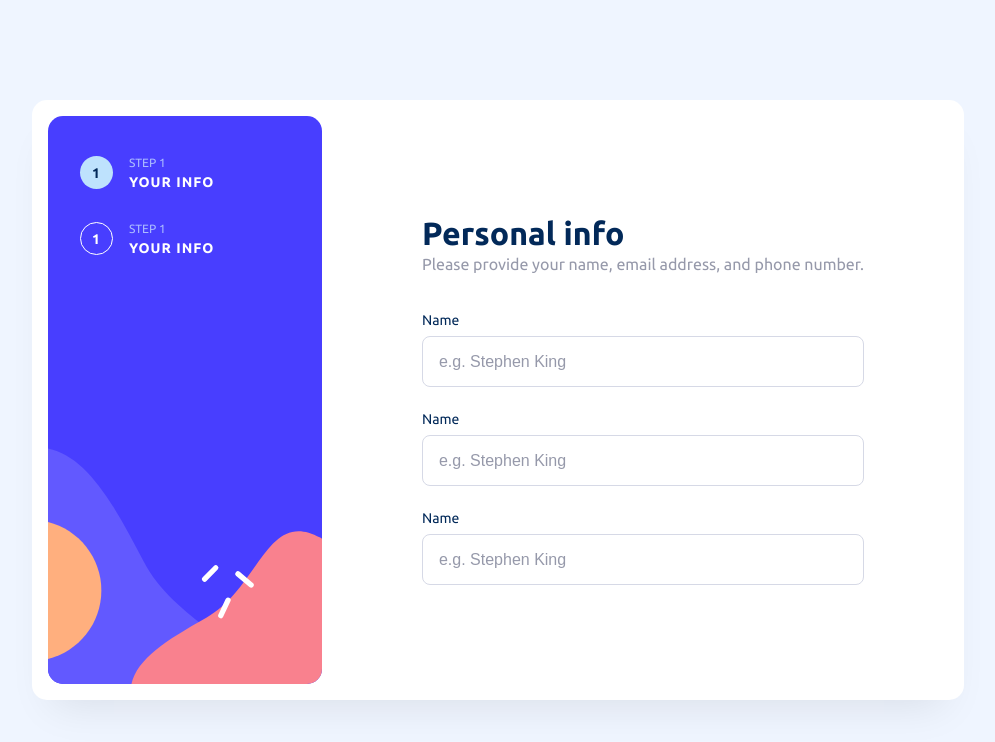
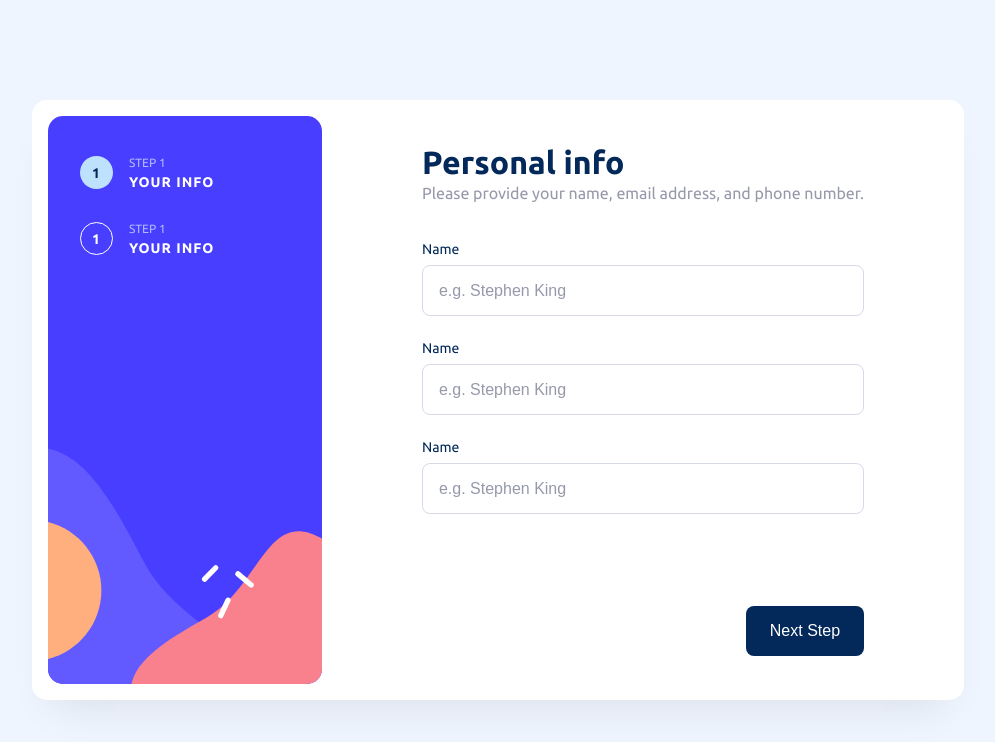
Before and after one commit to eddyzera/multi-step-form, a React (Vite) app: page / in a window 1280 px wide. Shown: the top 742 px of the page, without its empty margins (142-1137 px from the left). Built offline with nearby package versions, Linux system fonts and the light colour scheme.

Commit message:
refactor: add variant in button component

```diff
--- a/src/components/Button/Button.module.scss
+++ b/src/components/Button/Button.module.scss
@@ -3,9 +3,19 @@
 .buttonContainer {
   padding: 16px 24px;
   border: 0;
-  border-radius: $border-md;
+  border-radius: $border-sm;
   color: $white-50;
   font-weight: 500;
   font-size: 1rem;
   line-height: 18px;
+
+  cursor: pointer;
 }
+
+.blue {
+  background-color: $blue-900;
+}
+
+.purple {
+  background-color: $purple-900;
+}
--- a/src/components/Button/Button.module.scss.d.ts
+++ b/src/components/Button/Button.module.scss.d.ts
@@ -1,4 +1,6 @@
 declare const classNames: {
   readonly buttonContainer: "buttonContainer";
+  readonly blue: "blue";
+  readonly purple: "purple";
 };
 export = classNames;
--- a/src/components/Button/Button.tsx
+++ b/src/components/Button/Button.tsx
@@ -3,5 +3,5 @@ import { IButton } from './types'
 import styles from './Button.module.scss'
 
 export const Button: React.FunctionComponent<IButton> = ({ label, variant, ...props }) => {
-  return <button className={styles.buttonContainer} {...props}>{label}</button>
+  return <button className={`${styles.buttonContainer} ${styles[variant]}`} {...props}>{label}</button>
 }
--- a/src/components/Button/types.ts
+++ b/src/components/Button/types.ts
@@ -2,5 +2,5 @@ import { ButtonHTMLAttributes } from 'react'
 
 export interface IButton extends ButtonHTMLAttributes<HTMLButtonElement> {
   label: string,
-  variant: 'blue' | 'purple'
+  variant: 'purple' | 'blue'
 }
--- a/src/components/FormPersonalInfo/FormPersonalInfo.module.scss
+++ b/src/components/FormPersonalInfo/FormPersonalInfo.module.scss
@@ -42,3 +42,11 @@
     }
   }
 }
+
+.submiteContainer {
+  display: flex;
+  align-items: center;
+  justify-content: flex-end;
+
+  margin-top: 92px;
+}
--- a/src/components/FormPersonalInfo/FormPersonalInfo.module.scss.d.ts
+++ b/src/components/FormPersonalInfo/FormPersonalInfo.module.scss.d.ts
@@ -1,5 +1,6 @@
 declare const classNames: {
   readonly formPersonalInfoContainer: "formPersonalInfoContainer";
   readonly formPersonalInfoLabel: "formPersonalInfoLabel";
+  readonly submiteContainer: "submiteContainer";
 };
 export = classNames;
--- a/src/components/FormPersonalInfo/FormPersonalInfo.tsx
+++ b/src/components/FormPersonalInfo/FormPersonalInfo.tsx
@@ -1,5 +1,6 @@
 import React from 'react'
 import styles from './FormPersonalInfo.module.scss'
+import { Button } from '../Button/Button'
 
 export const FormPersonalInfo: React.FunctionComponent = () => {
   return (
@@ -16,6 +17,9 @@ export const FormPersonalInfo: React.FunctionComponent = () => {
         <label htmlFor="">Name</label>
         <input type="text" placeholder='e.g. Stephen King' />
       </div>
+      <div className={styles.submiteContainer}>
+        <Button label='Next Step' variant='blue' />
+      </div>
     </form>
   )
 }
```
